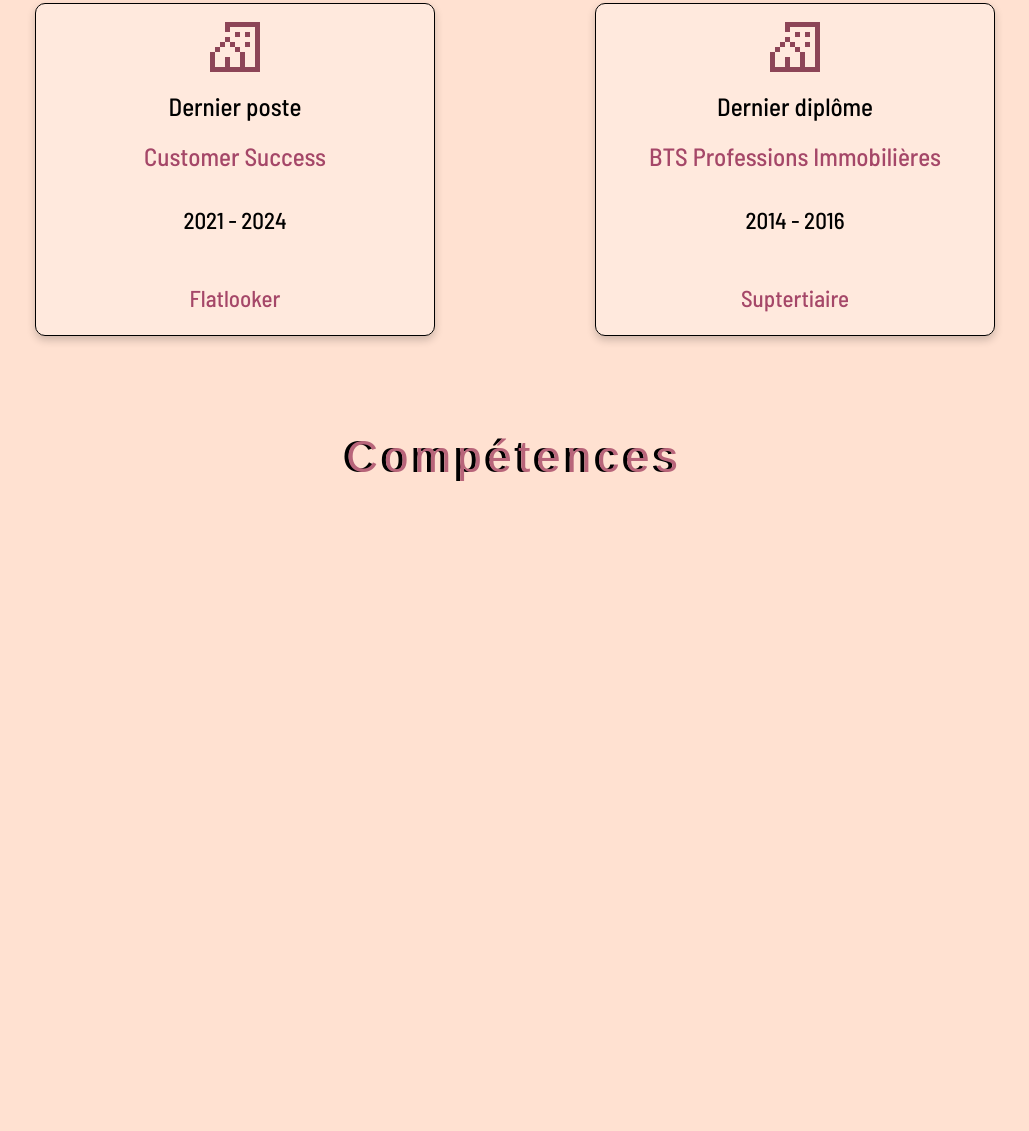
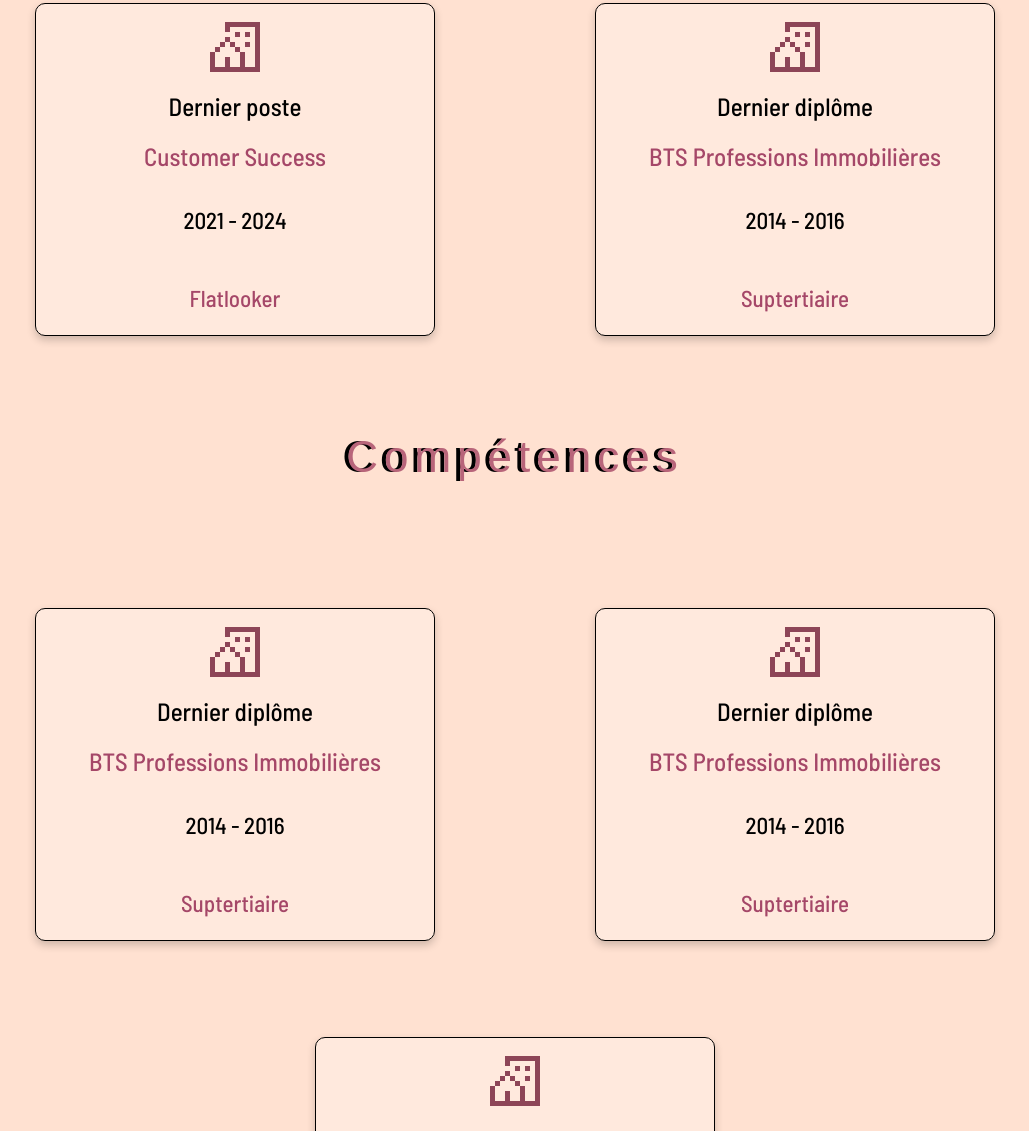
Before and after one commit to lisadda/lisadda.github.io, a plain HTML site: page index.html in a window 1280 px wide. Shown: the part 1669-2800 px from the top of the page, without its empty margins (229-1258 px from the left). Before the commit the page ends 2181 px from the top, so only its background shows below. Drawn offline with Linux system fonts and the light colour scheme; a web font is replaced by a local one.

```diff
--- a/index.html
+++ b/index.html
@@ -317,6 +317,94 @@
           <p class="titre2">Compétences</p>
         </section>
 
+    <!-- 1er skillcard -->
+        <div class="flip-card4">
+          <div class="flip-card-inner4">
+            <div class="flip-card-front4">
+              <svg width="60" height="60" viewBox="0 0 60 60" fill="none" xmlns="http://www.w3.org/2000/svg">
+              <path fill-rule="evenodd" clip-rule="evenodd" d="M50 5H55V50V55H5V50V35H10V50H20V40H25V50H35V35H40V50H50V10H25V15H20V5H25H50ZM30 30H35V35H30V30ZM25 25H30V30H25V25ZM20 25V20H25V25H20ZM15 30V25H20V30H15ZM15 30H10V35H15V30ZM40 15H45V20H40V15ZM35 15H30V20H35V15ZM40 25H45V30H40V25Z" fill="#8D4557"/>
+              </svg>
+            <section class="formation4">
+              <p id="descodeuses1">Dernier diplôme</p>
+              <p id="descodeuses2">BTS Professions Immobilières</p>
+              <p id="descodeuses3">2014 - 2016</p>
+              <p id="descodeuses4">Suptertiaire</p>
+            </section>
+
+            </div>
+
+            <div class="flip-card-back4">
+              <ul>
+                <li>• Alternance chez CHLB, spécialisation gestion de patrimoine + de 300 lots en Île de France.</li>
+                <li>• Comprendre les environnements juridiques et économiques des activités immobilières.</li>
+                <li>• Conseil et accompagnement des propriétaires bailleurs ainsi que des locataires.</li>
+                <li>• Gérer administrativement une copropriété.</li>
+              </ul>
+            </div>
+
+          </div>
+        </div>
+    <!-- 1er skillcard -->
+
+    <!-- 2eme skillcard -->
+      <div class="flip-card4">
+        <div class="flip-card-inner4">
+          <div class="flip-card-front4">
+            <svg width="60" height="60" viewBox="0 0 60 60" fill="none" xmlns="http://www.w3.org/2000/svg">
+            <path fill-rule="evenodd" clip-rule="evenodd" d="M50 5H55V50V55H5V50V35H10V50H20V40H25V50H35V35H40V50H50V10H25V15H20V5H25H50ZM30 30H35V35H30V30ZM25 25H30V30H25V25ZM20 25V20H25V25H20ZM15 30V25H20V30H15ZM15 30H10V35H15V30ZM40 15H45V20H40V15ZM35 15H30V20H35V15ZM40 25H45V30H40V25Z" fill="#8D4557"/>
+            </svg>
+          <section class="formation4">
+            <p id="descodeuses1">Dernier diplôme</p>
+            <p id="descodeuses2">BTS Professions Immobilières</p>
+            <p id="descodeuses3">2014 - 2016</p>
+            <p id="descodeuses4">Suptertiaire</p>
+          </section>
+
+          </div>
+
+          <div class="flip-card-back4">
+            <ul>
+              <li>• Alternance chez CHLB, spécialisation gestion de patrimoine + de 300 lots en Île de France.</li>
+              <li>• Comprendre les environnements juridiques et économiques des activités immobilières.</li>
+              <li>• Conseil et accompagnement des propriétaires bailleurs ainsi que des locataires.</li>
+              <li>• Gérer administrativement une copropriété.</li>
+            </ul>
+          </div>
+
+        </div>
+     </div>
+    <!-- 2eme skillcard -->
+
+    <!-- 3eme skillcard -->
+    <div class="flip-card4">
+      <div class="flip-card-inner4">
+        <div class="flip-card-front4">
+          <svg width="60" height="60" viewBox="0 0 60 60" fill="none" xmlns="http://www.w3.org/2000/svg">
+          <path fill-rule="evenodd" clip-rule="evenodd" d="M50 5H55V50V55H5V50V35H10V50H20V40H25V50H35V35H40V50H50V10H25V15H20V5H25H50ZM30 30H35V35H30V30ZM25 25H30V30H25V25ZM20 25V20H25V25H20ZM15 30V25H20V30H15ZM15 30H10V35H15V30ZM40 15H45V20H40V15ZM35 15H30V20H35V15ZM40 25H45V30H40V25Z" fill="#8D4557"/>
+          </svg>
+          <section class="formation4">
+            <p id="descodeuses1">Dernier diplôme</p>
+            <p id="descodeuses2">BTS Professions Immobilières</p>
+            <p id="descodeuses3">2014 - 2016</p>
+            <p id="descodeuses4">Suptertiaire</p>
+          </section>
+
+        </div>
+
+        <div class="flip-card-back4">
+          <ul>
+            <li>• Alternance chez CHLB, spécialisation gestion de patrimoine + de 300 lots en Île de France.</li>
+            <li>• Comprendre les environnements juridiques et économiques des activités immobilières.</li>
+            <li>• Conseil et accompagnement des propriétaires bailleurs ainsi que des locataires.</li>
+            <li>• Gérer administrativement une copropriété.</li>
+          </ul>
+        </div>
+
+      </div>
+    </div>
+    <!-- 3eme skillcard -->
+
+
       </article>
 
 
--- a/style.css
+++ b/style.css
@@ -395,13 +395,14 @@ button {
   width: 13rem;
   height: 4rem;
   border-radius: 20px;
-  background-color: rgb(255, 225, 209);
+  background-color: rgba(215, 143, 143, 0.41);
   color: black;
   font-family: "Barlow Semi Condensed", sans-serif;
   font-size: 17px;
   box-shadow: 6px 6px 0px rgba(0, 0, 0, 0.168);
   -webkit-animation: button 1.5s ease-in-out 5 both; /* animation bounce button */
   animation: button 1.5s ease-in-out 5 both; /* animation bounce button */
+  transition: background-color 1s;
 }
 
 /* animation bounce button */
@@ -485,6 +486,13 @@ button:hover {
   top: 0;
 }
 /* animation bounce button + color */
+
+/*transition smooth du background color*/
+.button:focus,
+.button:active {
+  background-color: black;
+  transition: none;
+}
 
 .infos {
   width: 80rem;
```
